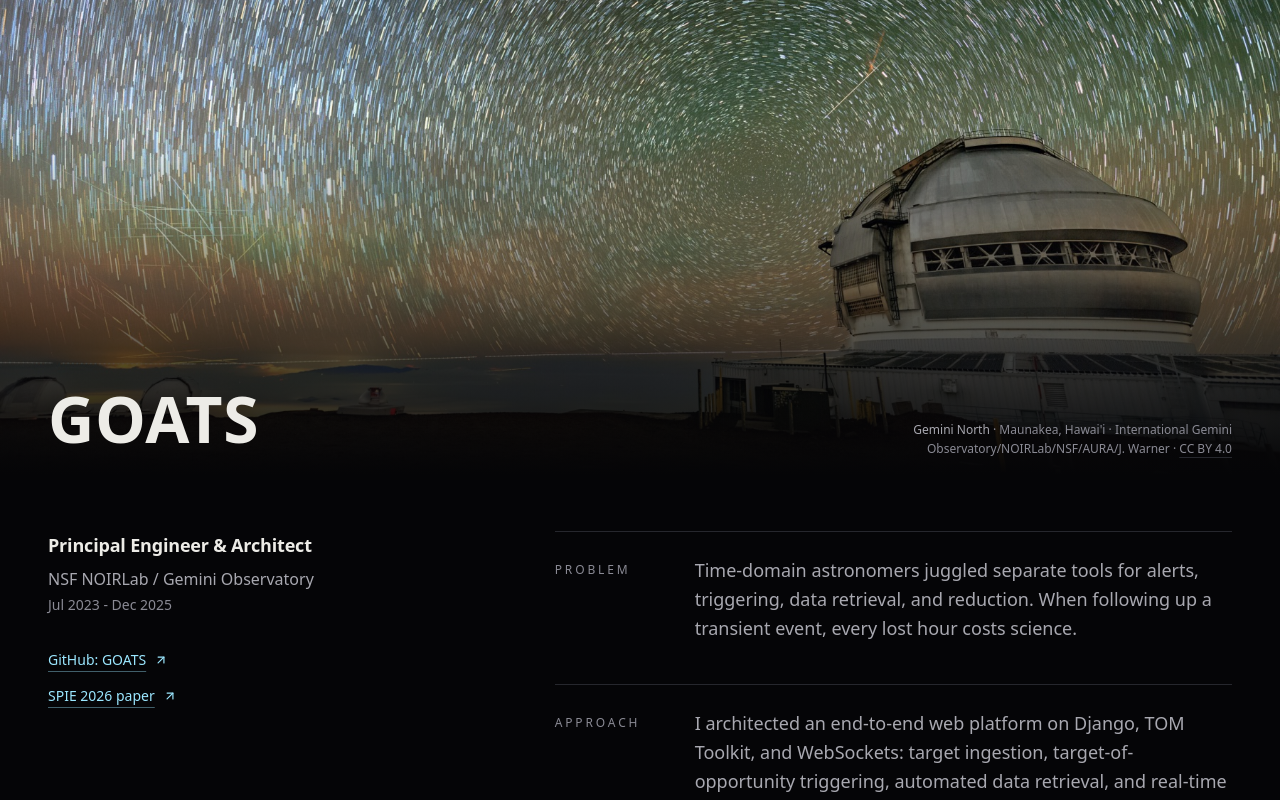
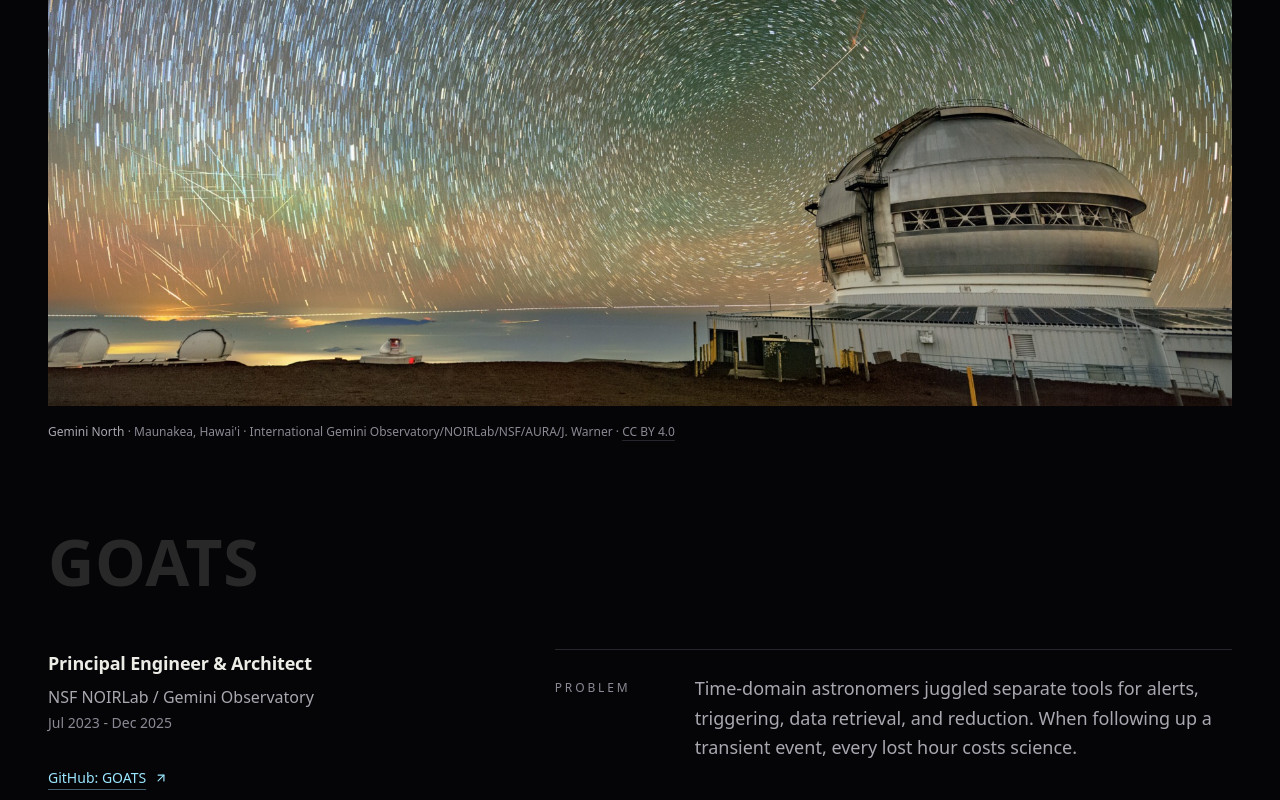
Before and after one commit to sidereal-software/sidereal-software.github.io, a React (Vite) app: page / in a window 1280 px wide. Shown: the part 2820-3620 px from the top of the page. Built offline with nearby package versions, Linux system fonts and the light colour scheme; a web font is replaced by a local one.

Commit message:
feat(site): inset every work photo with its caption under it

```diff
--- a/src/components/monument.tsx
+++ b/src/components/monument.tsx
@@ -19,7 +19,7 @@ export function Monument({
     <Tag
       className={cn(
         'font-display reveal leading-none font-bold tracking-[0.01em] text-balance',
-        // Case-study names sit one step under the section titles they belong to, and sit on their photo with no gap.
+        // Case-study names sit one step under the section titles they belong to, and their caller sets the gap above.
         Tag === 'h3'
           ? 'text-[clamp(2.25rem,5vw,4.25rem)]'
           : 'mb-8 text-[clamp(2.5rem,5.5vw,4.75rem)] md:mb-12',
--- a/src/components/sections/work.tsx
+++ b/src/components/sections/work.tsx
@@ -11,6 +11,7 @@ import {
   type CaseStudy,
 } from '@/content/career'
 import { telescopes, type CreditedImage } from '@/content/images'
+import { cn } from '@/lib/utils'
 import {
   allPublications,
   featuredPublications,
@@ -36,9 +37,11 @@ function ExternalLink({ href, children }: { href: string; children: string }) {
 function CreditedPhoto({
   image,
   className,
+  imageClassName,
 }: {
   image: CreditedImage
   className?: string
+  imageClassName?: string
 }) {
   return (
     <figure className={className}>
@@ -48,14 +51,14 @@ function CreditedPhoto({
         width={image.width}
         height={image.height}
         loading="lazy"
-        className="aspect-[4/3] w-full object-cover"
+        className={cn('aspect-[16/10] w-full object-cover', imageClassName)}
       />
-      <ImageCredit image={image} className="pt-3" />
+      <ImageCredit image={image} className="pt-4" />
     </figure>
   )
 }
 
-function CaseStudyBand({ study }: { study: CaseStudy }) {
+function CaseStudyEntry({ study }: { study: CaseStudy }) {
   const lead = telescopes[study.telescope]
   const parts = [
     { label: 'Problem', text: study.problem, lead: false },
@@ -65,26 +68,15 @@ function CaseStudyBand({ study }: { study: CaseStudy }) {
 
   return (
     <article className="mt-16 first-of-type:mt-0 md:mt-40">
-      <div className="relative h-[26rem] overflow-hidden md:h-[clamp(20rem,72vh,46rem)]">
-        {/* The figure stays unpositioned so the photo fills the full-bleed band while the name and caption keep the page gutter. */}
-        <figure className="page-gutter flex h-full flex-col justify-end gap-3 pb-5 md:flex-row md:items-end md:justify-between md:gap-12 md:pb-0">
-          <img
-            src={lead.src}
-            alt={altText(lead)}
-            width={lead.width}
-            height={lead.height}
-            loading="lazy"
-            className="absolute inset-0 size-full object-cover"
-          />
-          <div className="from-background absolute inset-x-0 bottom-0 h-3/5 bg-linear-to-t to-transparent" />
-          <Monument as="h3" properName className="relative">
-            {study.name}
-          </Monument>
-          <ImageCredit
-            image={lead}
-            className="relative md:max-w-[26rem] md:pb-4 md:text-right"
-          />
-        </figure>
+      <CreditedPhoto
+        image={lead}
+        className="page-gutter"
+        imageClassName="md:aspect-[21/9]"
+      />
+      <div className="page-gutter mt-8 md:mt-12">
+        <Monument as="h3" properName>
+          {study.name}
+        </Monument>
       </div>
 
       <div className="page-gutter mt-10 grid gap-10 md:mt-14 md:grid-cols-12 md:gap-8">
@@ -289,7 +281,7 @@ export function Work() {
         <Monument>Work</Monument>
       </div>
       {caseStudies.map((study) => (
-        <CaseStudyBand key={study.name} study={study} />
+        <CaseStudyEntry key={study.name} study={study} />
       ))}
       <div className="page-gutter mt-20 md:mt-48">
         <Career />
```
Also changed, not shown: 1 other file (tests, documents, lock files or other folders).
